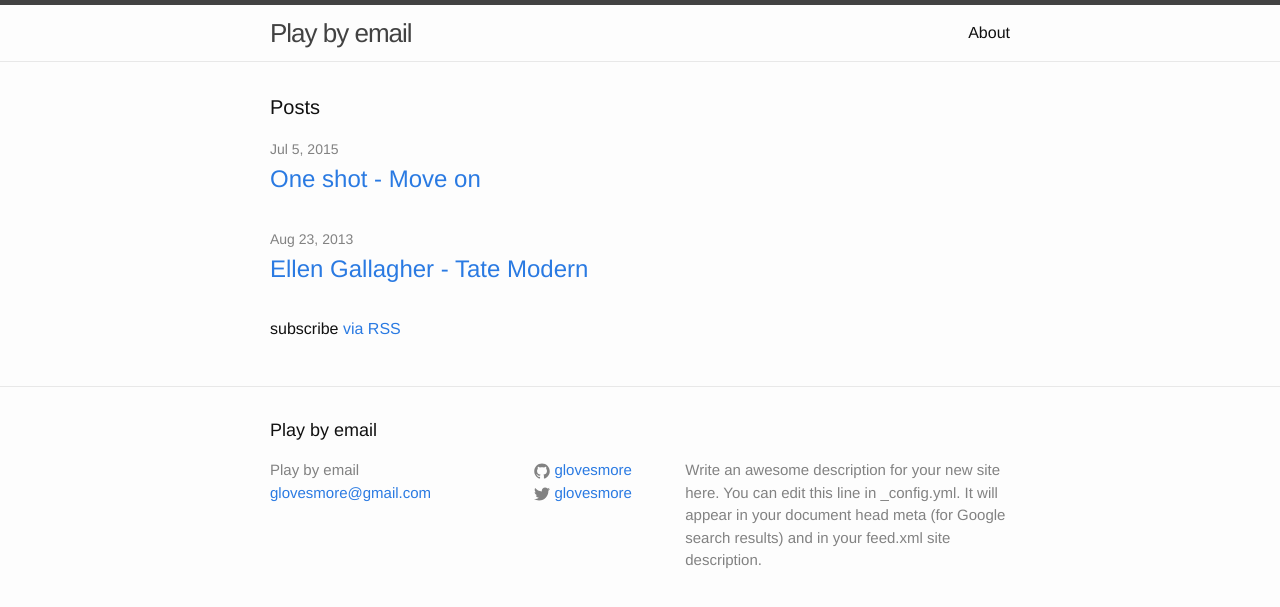
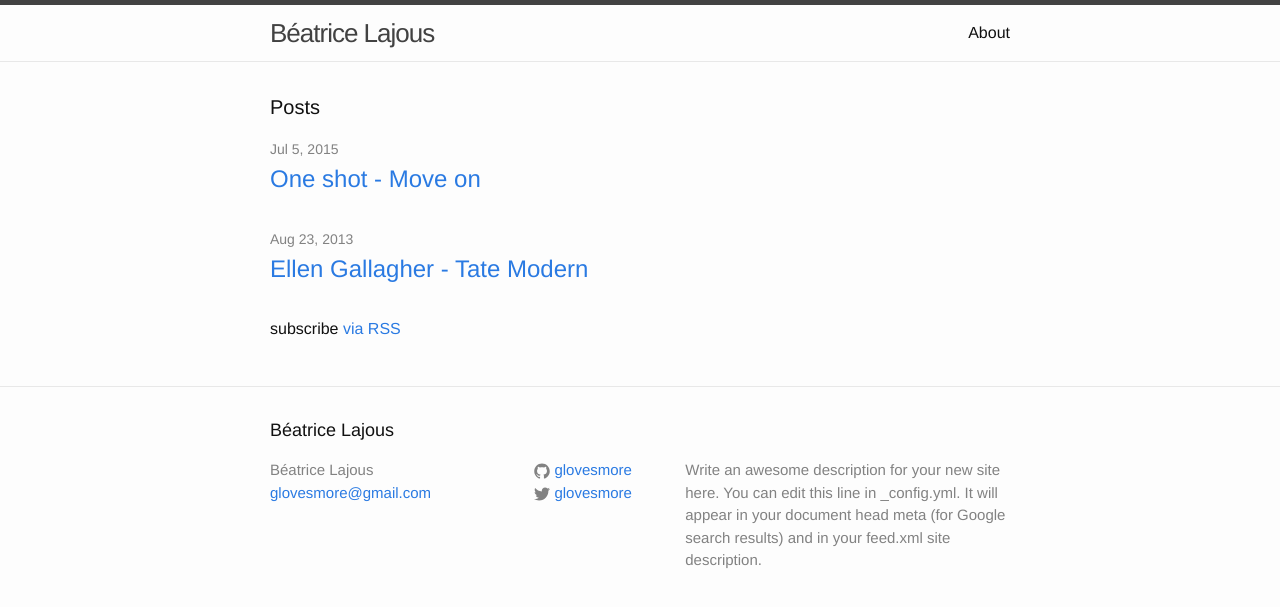
Before and after one commit to Glovesmore/glovesmore.github.io, a Jekyll site: the page built from index.html, in a window 1280 px wide. Shown: the top 607 px of the page. Built offline with Jekyll 4.4.1, drawn with Linux system fonts in a browser that asks for light colours.

Commit message:
Names - Social networks

```diff
--- a/_config.yml
+++ b/_config.yml
@@ -1,5 +1,5 @@
 # Site settings
-title: Play by email
+title: Béatrice Lajous
 email: glovesmore@gmail.com
 description: > # this means to ignore newlines until "baseurl:"
   Write an awesome description for your new site here. You can edit this
@@ -8,7 +8,8 @@ description: > # this means to ignore newlines until "baseurl:"
 baseurl: "" # the subpath of your site, e.g. /blog/
 url: "glovesmore.github.io" # the base hostname & protocol for your site
 twitter_username: glovesmore
-github_username:  glovesmore
+github_username: glovesmore
+tumblr_username: capt-lovelace
 
 # Build settings
 markdown: kramdown
```
